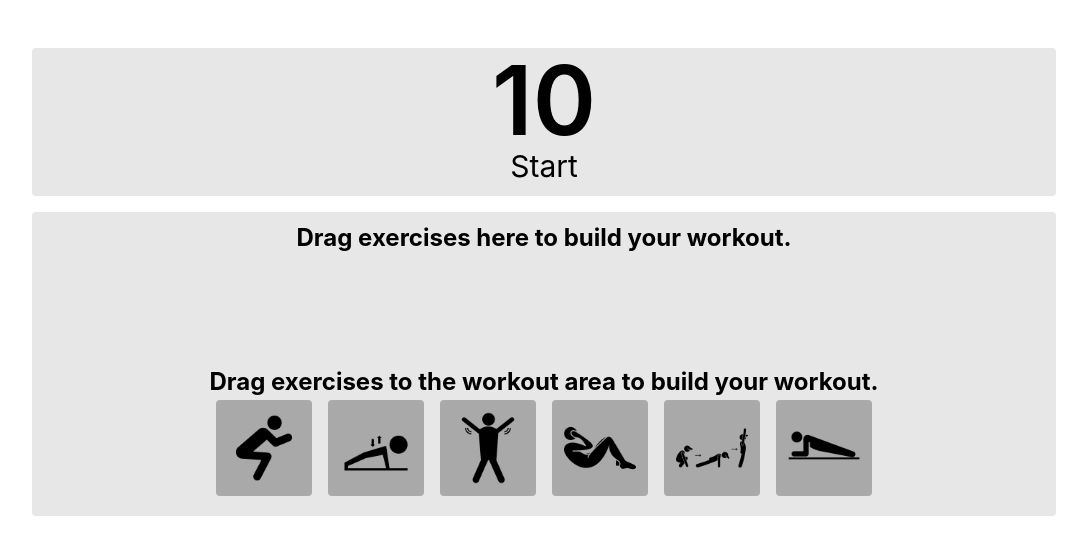
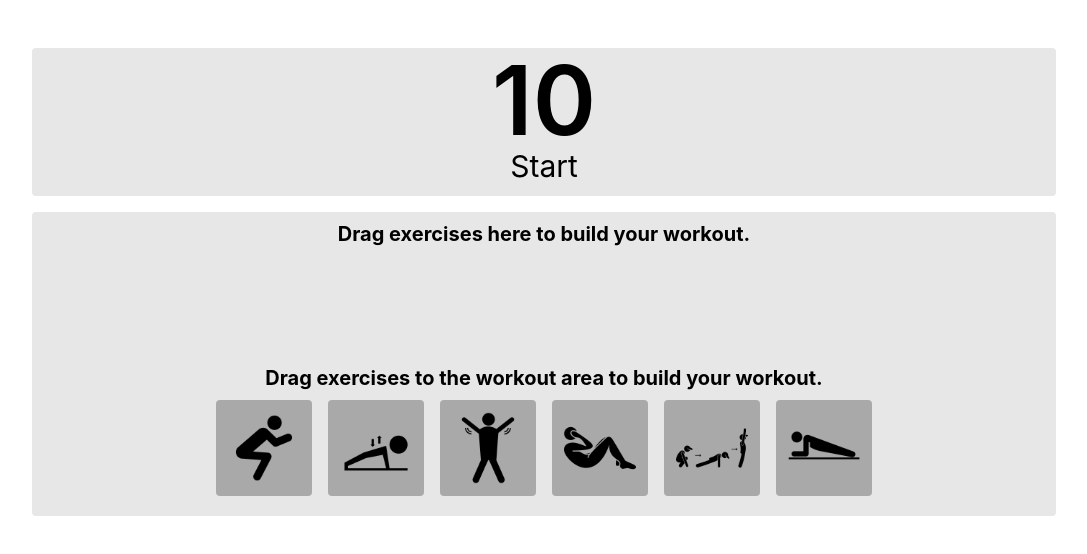
Before and after one commit to ThbltLmr/tabata-workout, a React (Create React App) app: page / in a window 1280 px wide. Shown: the top 554 px of the page, without its empty margins (96-1183 px from the left). Built offline with nearby package versions, Linux system fonts and the light colour scheme.

Commit message:
done transferring to tailwind

```diff
--- a/src/App.scss
+++ b/src/App.scss
@@ -2,14 +2,6 @@
 @tailwind components;
 @tailwind utilities;
 
-.ListTitle {
-  font-size: 0.8em;
-}
-
-.startButton {
-  font-size: 2em;
-  margin-bottom: 0.5em;
-}
 
 .body {
   font-size: 62.5%;
--- a/src/components/ExerciseList.js
+++ b/src/components/ExerciseList.js
@@ -4,8 +4,8 @@ import { Droppable } from "react-beautiful-dnd";
 
 export default function ExerciseList({list, exercises}) {
   return (
-    <div className="ExerciseList h-36">
-      <h1 className="ListTitle">{list.message}</h1>
+    <div className="h-36">
+      <h1 className="text-xl mb-2">{list.message}</h1>
         <Droppable droppableId={list.id} key={list.id} direction="horizontal">
           {provided => (
             <div
```
